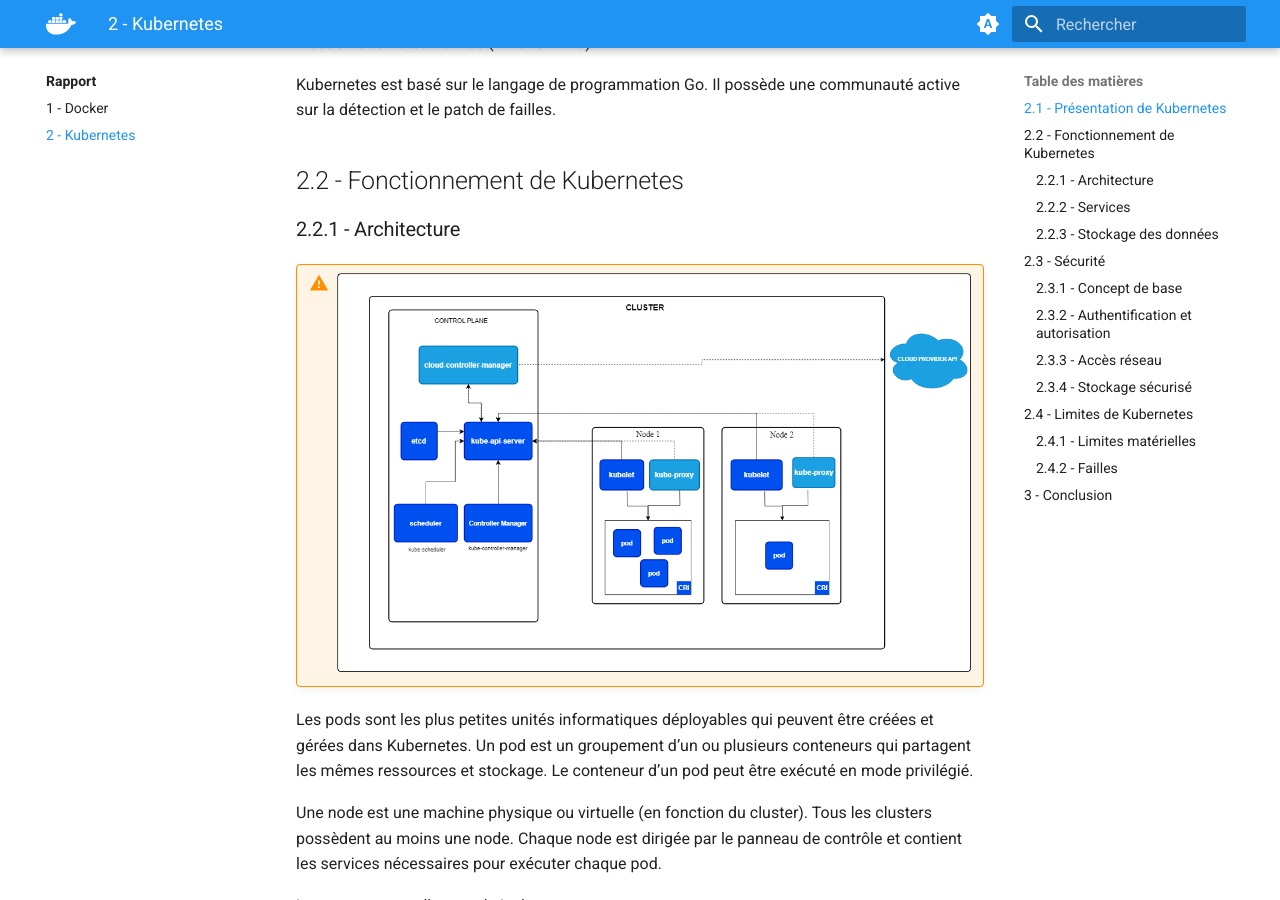
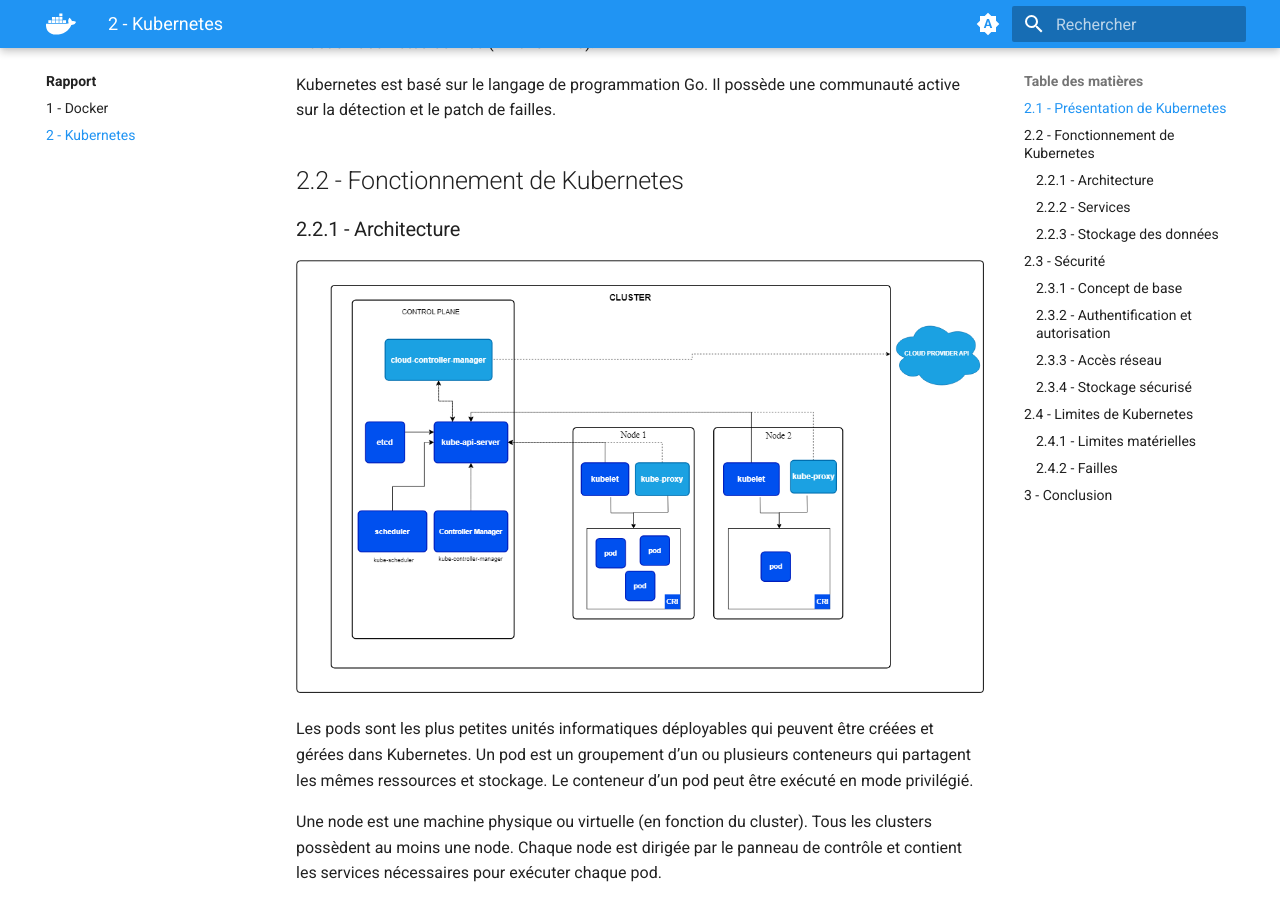
Before and after one commit to FlagHunter01/docker-presentation, an MkDocs documentation site: the page built from docs/kubernetes.md, in a window 1280 px wide and 900 px high, scrolled down 1293 px. Built offline with MkDocs 1.6.1 and Material for MkDocs 9.7.7, drawn with Linux system fonts in a browser that asks for light colours.

Commit message:
Intégrer images

```diff
--- a/docs/kubernetes.md
+++ b/docs/kubernetes.md
@@ -26,7 +26,7 @@
 
 ### 2.2.1 - Architecture
 
-!!! warning "![image](6.png)"
+![image](6.png)
 
 Les pods sont les plus petites unités informatiques déployables qui peuvent être créées et gérées dans Kubernetes. Un pod est un groupement d’un ou plusieurs conteneurs qui partagent les mêmes ressources et stockage. Le conteneur d’un pod peut être exécuté en mode privilégié.
 
```
Also changed, not shown: other parts of docs/kubernetes.md (+1 -1 lines).
